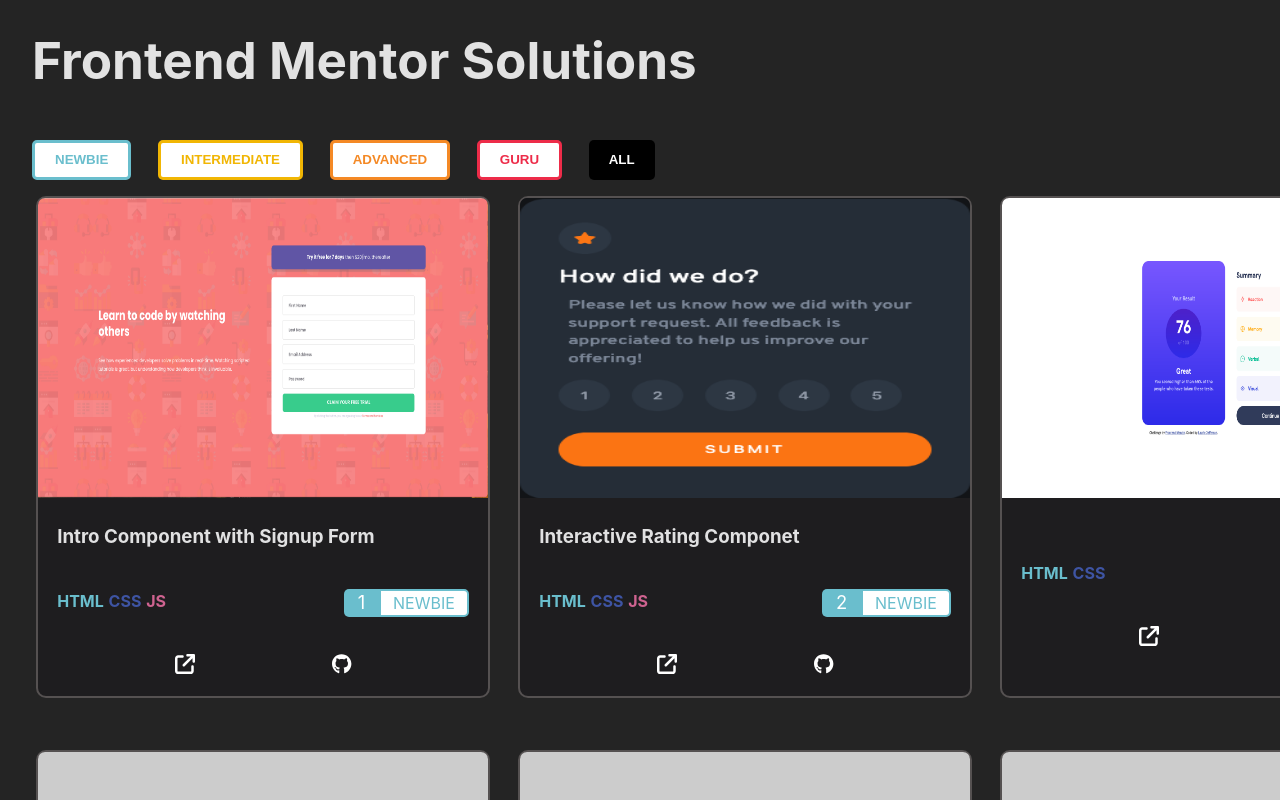
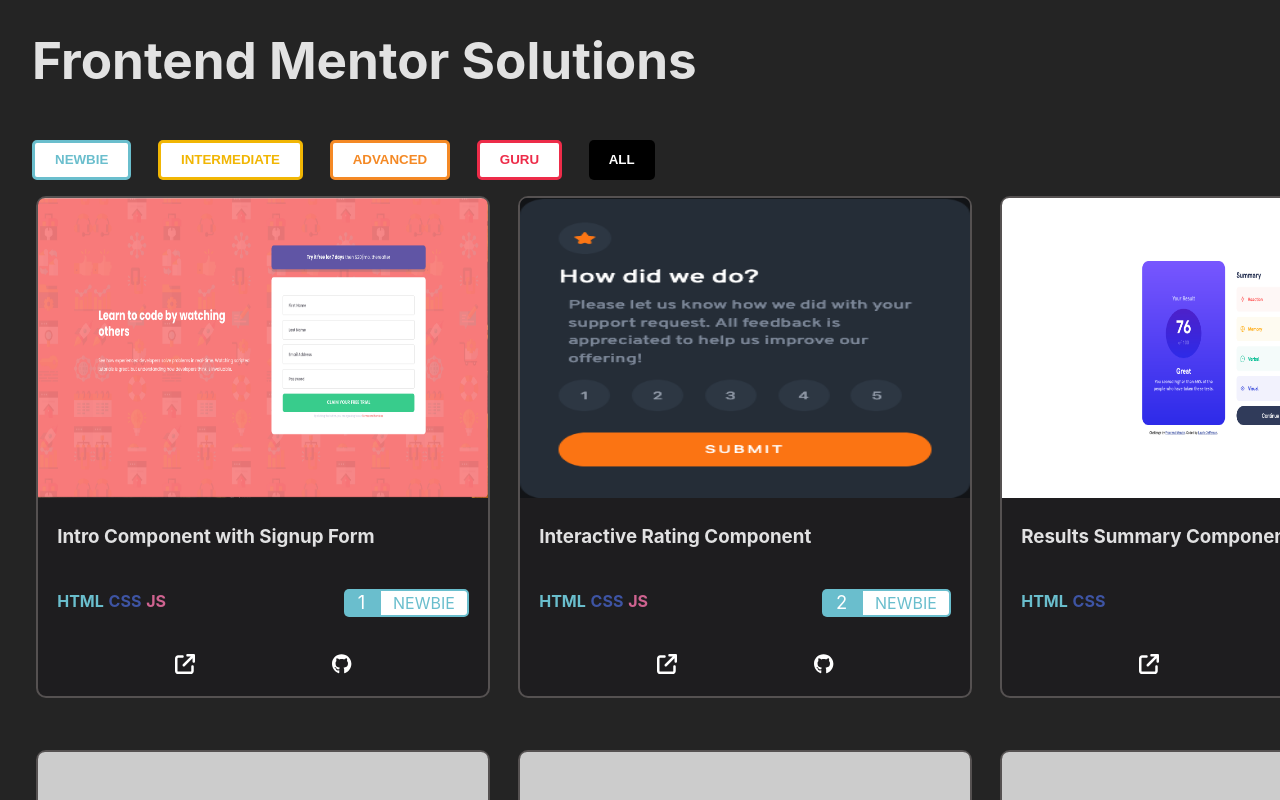
Before and after one commit to lauriejefferson/frontend-mentor-solutions, a React (Vite) app: page / in a window 1280 px wide. Shown: the top 800 px of the page. Built offline with nearby package versions, Linux system fonts and the light colour scheme.

Commit message:
updated data.mjs

```diff
--- a/src/data.mjs
+++ b/src/data.mjs
@@ -17,7 +17,7 @@ const data = [
   {
     id: '2',
     category_id: '1',
-    title: 'Interactive Rating Componet',
+    title: 'Interactive Rating Component',
     category: 'NEWBIE',
     img: InteractiveRatingComponent,
     tech: ['HTML', 'CSS', 'JS'],
@@ -28,6 +28,7 @@ const data = [
   {
     id: '3',
     category_id: '1',
+    title: 'Results Summary Component',
     category: 'NEWBIE',
     img: ResultsSummaryComponent,
     tech: ['HTML', 'CSS'],
```
